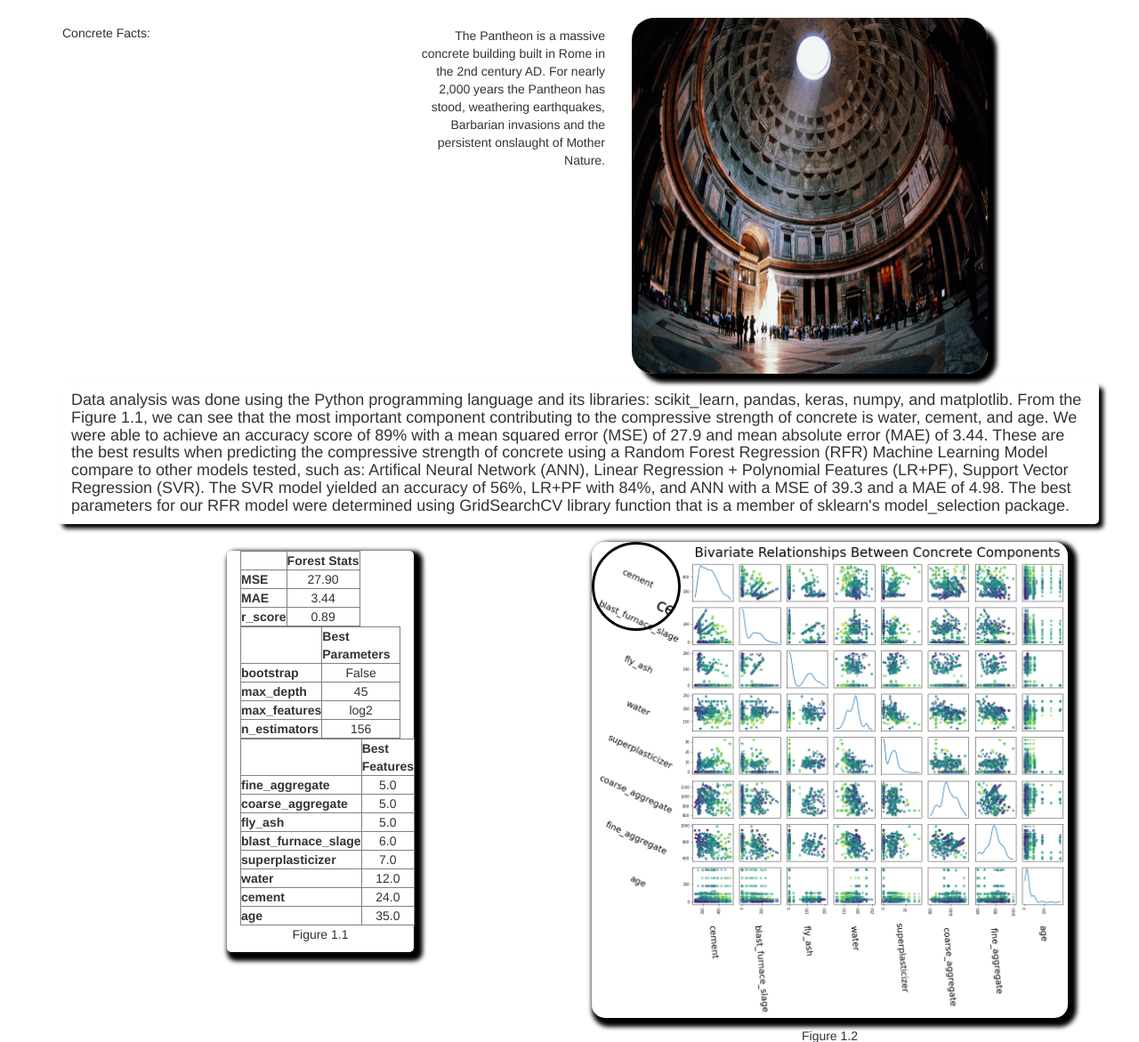
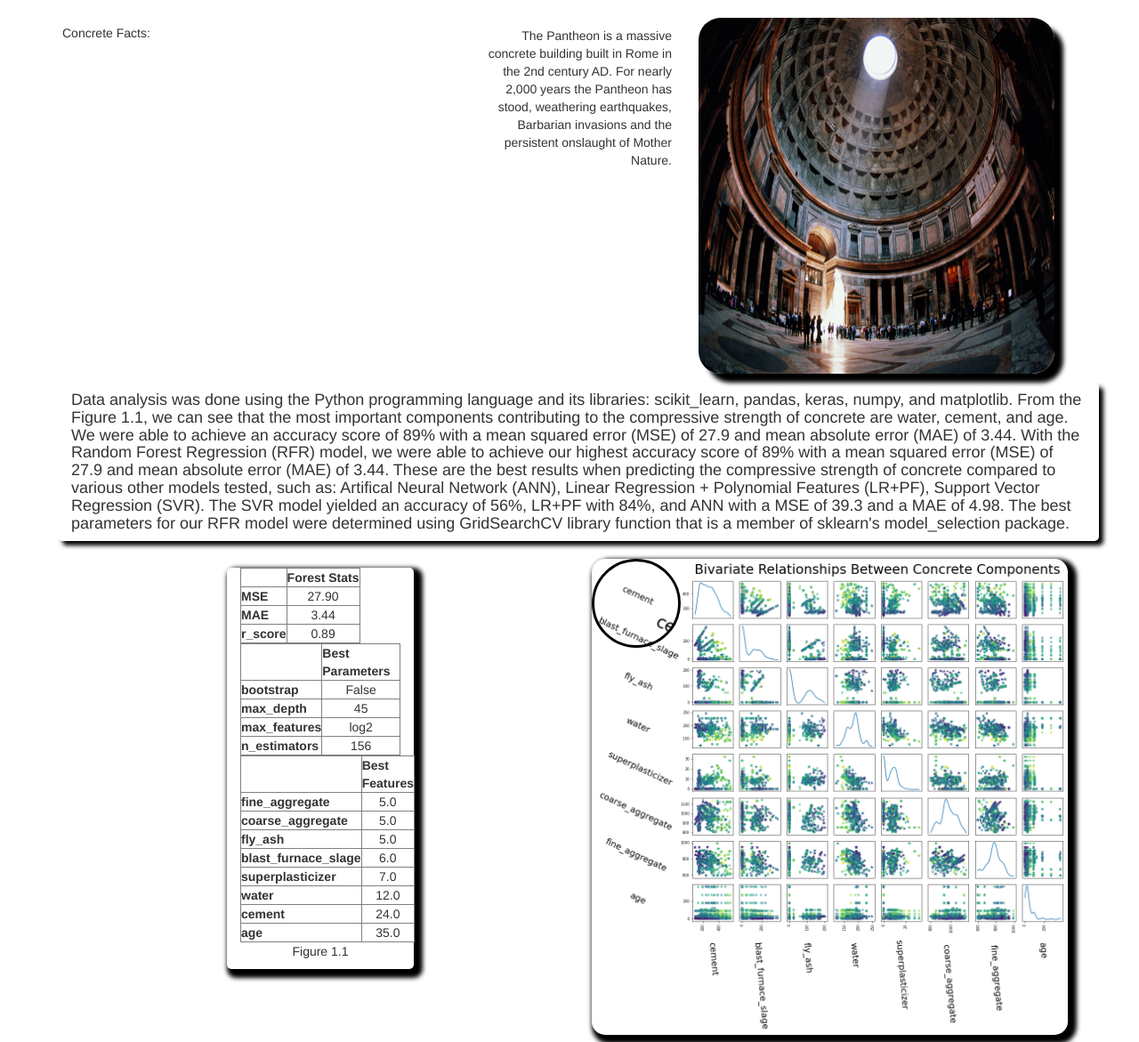
Before and after one commit to georgiafbi/rock_candy, a Flask app: page / in a window 1280 px wide. Shown: the part 122-1293 px from the top of the page at 89% size. Run offline with Flask 2, Linux system fonts and the light colour scheme; some libraries are stand-ins or nearby versions.

Commit message:
pineapples, orange, strawberry

```diff
--- a/templates/index.html
+++ b/templates/index.html
@@ -105,14 +105,15 @@
                         <p>Concrete is used more than any other material in the world.
 
                         </p>
-                        <p>After around four weeks, concrete has reached 90% of its final strength.<br> However, it
-                            continues
-                            to strengthen for decades afterwards. <br>Some bacteria also help to strengthen
-                            concrete!<br>
+                        <p>After around four weeks, concrete has reached 90% of its final strength.</p>
+                        <p>However, it continues to strengthen for decades afterwards.</p>
+                        <p>Some bacteria also help to strengthen
+                            concrete!
                         </p>
+                        <p>Aggregates make up 60 to 80 percent of concrete volume and between 75 to 80 percent of its weight.</p>
                     </a>
                 </div>
-                <div class="col-md-4" style="text-align: right;margin-top: 10px;width: 250px;">
+                <div class="col-md-4" style="text-align: right;margin-top: 10px;margin-left:75px;width: 250px;">
                     <p> The Pantheon is a massive concrete building built in Rome in the 2nd century AD. For
                         nearly
                         2,000 years the Pantheon has stood, weathering earthquakes, Barbarian invasions and the
@@ -129,9 +130,9 @@
                         </p>
                     </div>
                 </div> -->
-                <div class="col-md-4">
-                    <div>
-                        <figure>
+                <div class="col-md-4" style="float:right;margin-right: 65px;">
+                    <div >
+                        <figure >
 
                             <a href="https://www.smithsonianmag.com/smart-news/scientific-reason-why-pantheon-hasnt-crumbled-180953627/"
                                 target="_blank">
@@ -157,12 +158,13 @@
                 <div class="col-md-12" style="margin:10px;box-shadow: 5px 5px 5px black;border-radius:5px;">
                     <h4>Data analysis was done using the Python programming language and its libraries: scikit_learn,
                         pandas, keras, numpy, and matplotlib.
-                        From the Figure 1.1, we can see that the most important component contributing to the
-                        compressive strength of concrete is water, cement, and age.
+                        From the Figure 1.1, we can see that the most important components contributing to the
+                        compressive strength of concrete are water, cement, and age.
                         We were able to achieve an accuracy score of 89% with a mean squared error (MSE) of 27.9 and
-                        mean absolute error (MAE) of 3.44. These are the best results when
-                        predicting the compressive strength of concrete using a Random Forest Regression (RFR) Machine
-                        Learning Model compare to other models tested, such as: Artifical Neural Network (ANN),
+                        mean absolute error (MAE) of 3.44. With the Random Forest Regression (RFR) model, we were able to achieve
+                        our highest accuracy score of 89% with a mean squared error (MSE) of 27.9 and mean absolute error
+                        (MAE) of 3.44. These are the best results when predicting the compressive strength of concrete compared
+                        to various other models tested, such as: Artifical Neural Network (ANN),
                         Linear Regression + Polynomial Features (LR+PF), Support Vector Regression (SVR). The SVR model
                         yielded an accuracy of 56%, LR+PF with 84%, and ANN with a MSE of 39.3 and a MAE of 4.98.
                         The best parameters for our RFR model were determined using GridSearchCV library function that is
```
Also changed, not shown: 1 other file.
